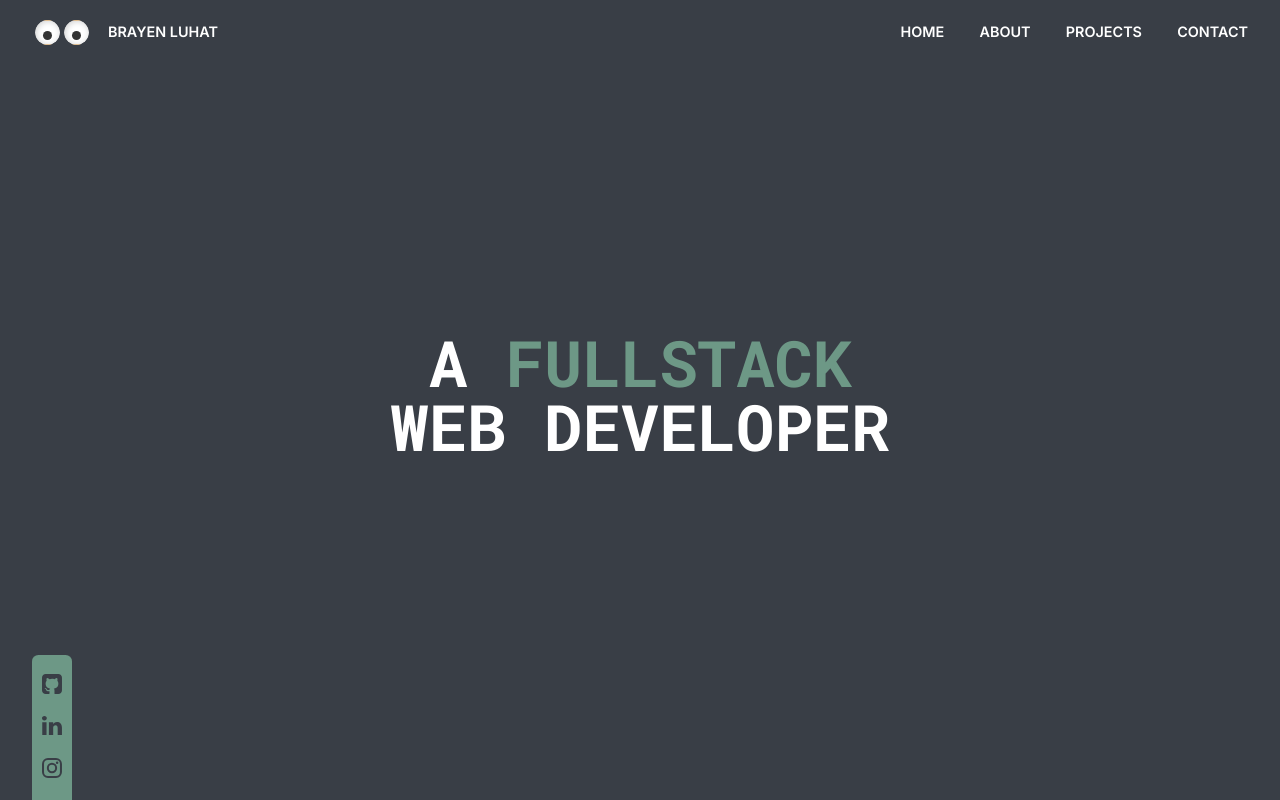
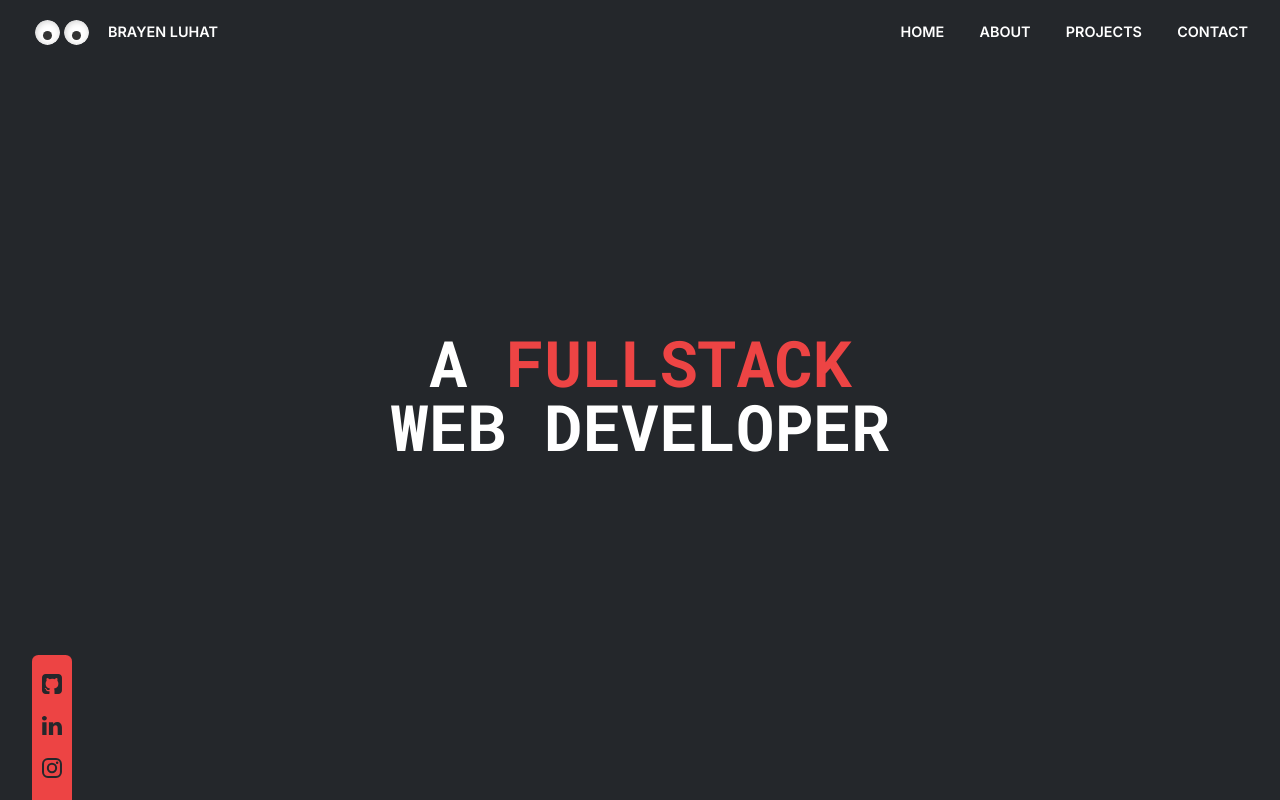
Before and after one commit to brayenid/bryn-web, a Vue app in the folder brayenweb/: page / in a window 1280 px wide. Shown: the top 800 px of the page. Built offline with nearby package versions, Linux system fonts and the light colour scheme.

Commit message:
Edit color vars and edit eyes

```diff
--- a/brayenweb/src/assets/main.css
+++ b/brayenweb/src/assets/main.css
@@ -1,8 +1,10 @@
 @import './base.css';
 :root {
-  --mainColor: #6d9886;
-  --hoverColor: #648a7a;
-  --backgroundColor: #393e46;
+  --mainColor: #ed4444;
+  --hoverColor: #da4242;
+  --accentColor: #ff5b5b;
+  --accentColorLighter: #f88d8d;
+  --backgroundColor: #24272b;
   --secondaryColor: #f2e7d5;
 }
 body {
@@ -12,4 +14,5 @@ body {
 }
 a {
   text-decoration: none;
+  color: #333;
 }
--- a/brayenweb/src/components/AboutMe.vue
+++ b/brayenweb/src/components/AboutMe.vue
@@ -77,12 +77,12 @@ AOS.init()
   bottom: -0.1rem;
   width: 20%;
   height: 2px;
-  background-color: rgb(105, 166, 166);
+  background-color: var(--accentColor);
   transition: 0.2s ease-in-out;
 }
 .aboutLink:hover::before {
   width: 100%;
-  background-color: aquamarine;
+  background-color: var(--accentColorLighter);
 }
 @media screen and (min-width: 780px) {
   .about {
--- a/brayenweb/src/components/ContactSection.vue
+++ b/brayenweb/src/components/ContactSection.vue
@@ -82,7 +82,7 @@ AOS.init()
   padding: 1em 2em;
   color: white;
   cursor: pointer;
-  box-shadow: -2px 3px 0px rgba(20, 162, 115, 0.3);
+  box-shadow: -2px 3px 0px rgba(162, 20, 20, 0.3);
   border-radius: 0.4em;
   -webkit-border-radius: 0.4em;
   -moz-border-radius: 0.4em;
--- a/brayenweb/src/components/NavMenu.vue
+++ b/brayenweb/src/components/NavMenu.vue
@@ -47,10 +47,14 @@ const gotoElement = (elementQuery) => {
     <div class="left">
       <div class="eyeContainer">
         <div class="eyeClover">
-          <div class="eye"><div class="pupil"></div></div>
+          <div class="eyeAware">
+            <div class="eye"><div class="pupil"></div></div>
+          </div>
         </div>
         <div class="eyeClover">
-          <div class="eye"><div class="pupil"></div></div>
+          <div class="eyeAware">
+            <div class="eye"><div class="pupil"></div></div>
+          </div>
         </div>
       </div>
       <h1>Brayen Luhat</h1>
@@ -89,7 +93,7 @@ a::before {
   transition: 0.2s ease-in-out;
 }
 a:hover::before {
-  background-color: aqua;
+  background-color: var(--accentColor);
   bottom: 0;
 }
 nav {
@@ -214,10 +218,6 @@ input[type]:checked ~ span.middle {
   align-items: center;
   gap: 4px;
 }
-.eyeContainer:hover > .eyeClover::before,
-.eyeContainer:hover > .eyeClover::after {
-  transform: scale(10);
-}
 .eyeClover {
   border-radius: 50%;
   position: relative;
@@ -227,11 +227,13 @@ input[type]:checked ~ span.middle {
 .eyeClover::after {
   content: '';
   transition: 0.1s ease-in-out;
-  background-color: rgb(225, 188, 140);
+  background-color: var(--mainColor);
   width: 100%;
+  height: 50%;
+  max-height: 0;
   position: absolute;
   z-index: 10;
-  animation: blink 5s infinite;
+  animation: blink 6s infinite;
 }
 .eyeClover::before {
   top: 0;
@@ -241,19 +243,19 @@ input[type]:checked ~ span.middle {
 }
 @keyframes blink {
   0% {
-    height: 1%;
+    max-height: 0;
   }
   49% {
-    height: 1%;
+    max-height: 0;
   }
   50% {
-    height: 50%;
+    max-height: 100px;
   }
   51% {
-    height: 1%;
+    max-height: 0;
   }
   100% {
-    height: 1%;
+    max-height: 0;
   }
 }
 .eye {
@@ -272,6 +274,30 @@ input[type]:checked ~ span.middle {
   background-color: #333;
   border-radius: 50%;
   margin-top: 7px;
+}
+.eyeAware {
+  position: relative;
+}
+.eyeAware::before,
+.eyeAware::after {
+  content: '';
+  position: absolute;
+  background-color: var(--mainColor);
+  height: 35%;
+  max-height: 0;
+  width: 100%;
+  z-index: 11;
+  transition: 0.1s ease-in-out;
+}
+.eyeAware::before {
+  top: 0;
+}
+.eyeAware::after {
+  bottom: 0;
+}
+.eyeContainer:hover .eyeAware::before,
+.eyeContainer:hover .eyeAware::after {
+  max-height: 10px;
 }
 @media screen and (min-width: 700px) {
   nav {
--- a/brayenweb/src/views/AboutView.vue
+++ b/brayenweb/src/views/AboutView.vue
@@ -53,19 +53,20 @@ import { RouterLink } from 'vue-router'
   color: inherit;
   font-weight: 400;
   position: relative;
+  display: inline-block;
 }
 .aboutMe article a::before {
   content: '';
   position: absolute;
-  bottom: -0.1rem;
+  bottom: 0.2rem;
   width: 30%;
-  background-color: #6d988629;
+  background-color: var(--accentColorLighter);
   height: 3px;
   transition: 0.2s ease-in-out;
 }
 .aboutMe article a:hover:before {
   width: 100%;
-  background-color: var(--mainColor);
+  background-color: var(--accentColor);
 }
 .aboutMe a {
   padding: 1rem;
```
